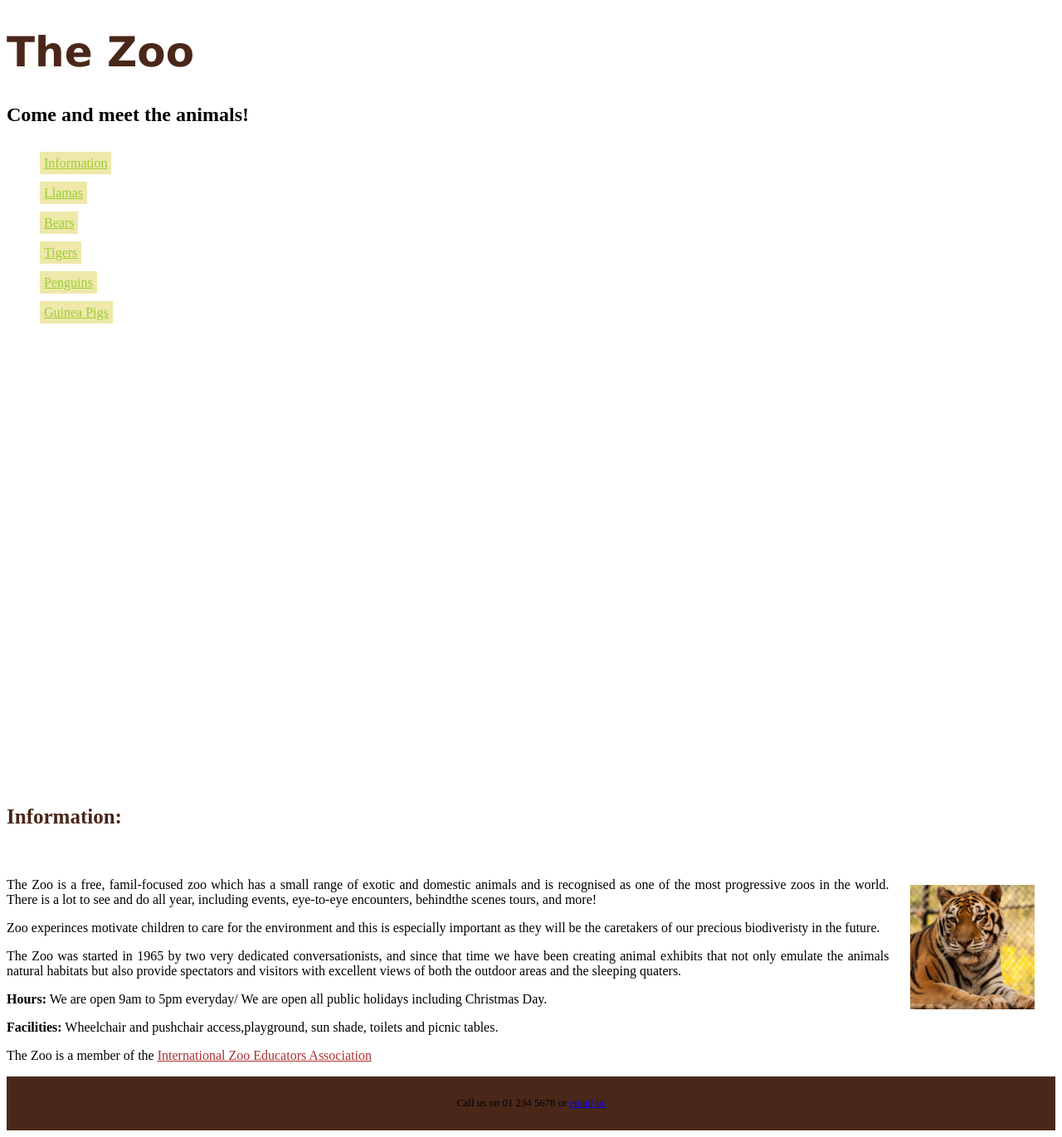
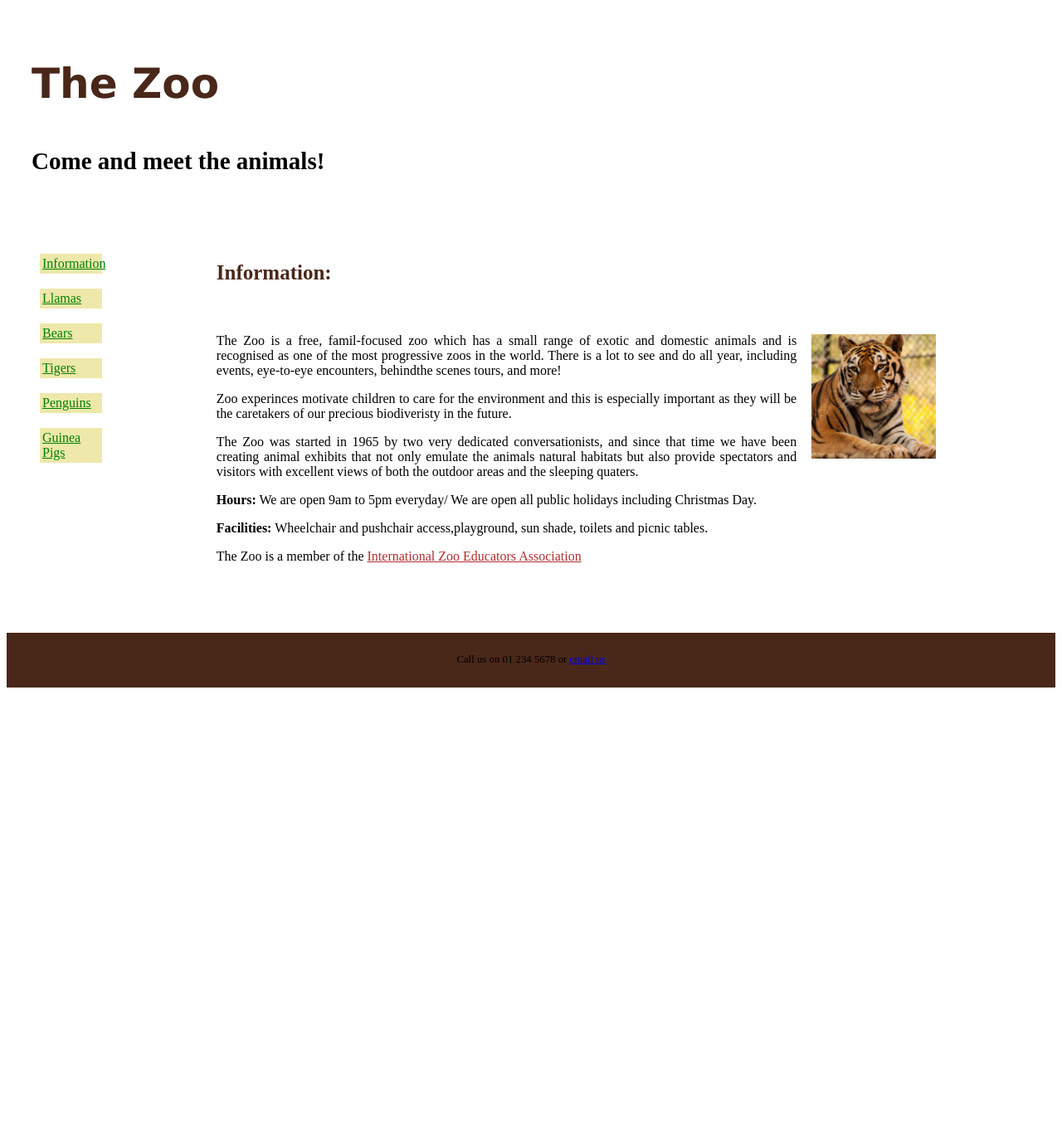
Before and after one commit to DewaynePettyII/The_Zoo, a PHP site: page / in a window 1280 px wide. Shown: the whole page at 83% size. After the commit the page ends 829 px from the top, so only its background shows below. Run offline with PHP 8.4, Linux system fonts and the light colour scheme.

Commit message:
menu align

```diff
--- a/thezoo.css
+++ b/thezoo.css
@@ -28,16 +28,10 @@ article{
 }
 nav{
     float: left;
-    padding-bottom: 45%;
+    padding-bottom: 15%;
     text-align: left;
-    width: 100%;
+    width: 20%;
     overflow: auto;
-}
-.navbar a{
-    width: 25%;
-    color: yellowgreen;
-    padding: 5px;
-    text-align: center;
 }
 nav ul{
     list-style-type: none;
@@ -57,3 +51,18 @@ img{
     box-sizing: border-box;
     width: 100px;
 }
+
+article{
+    float: left;
+    width: 70%
+}
+li a {
+    display: block;
+    width: 75px;
+}
+header {
+    padding: 30px;
+    text-align: left;
+    font-size: 35px;
+    color: black;
+  }
--- a/thezoo.html
+++ b/thezoo.html
@@ -1,63 +1,81 @@
 <!DOCTYPE html>
 <html>
+
 <head>
     <title>The Zoo</title>
     <link rel="stylesheet" href="thezoo.css">
 </head>
 
-    <body><h1>
-        The Zoo
-    </h1>
-    <h2>Come and meet the animals!</h2>
+<body>
+    <header>
+        <h1>The Zoo</h1>
+        <h5>Come and meet the animals!</h5>
+    </header>
 
     <section>
-            <nav class="navbar">
+        <nav>
             <ul>
-                <li class="class-div" >
-                    <a href=""class="class-zoo">Information</a>
+                <li>
+                    <a href="" class="class-zoo">Information</a>
                 </li>
                 <br>
                 <li class="class-div">
-                     <a href="https://en.wikipedia.org/wiki/Llama"class="class-zoo">Llamas</a>
+                    <a href="https://en.wikipedia.org/wiki/Llama" class="class-zoo">Llamas</a>
                 </li>
                 <br>
                 <li id="id-2">
-                    <a href="https://en.wikipedia.org/wiki/Bear"class="class-zoo">Bears</a>
+                    <a href="https://en.wikipedia.org/wiki/Bear" class="class-zoo">Bears</a>
                 </li>
                 <br>
                 <li id="id-3">
-                     <a href="https://en.wikipedia.org/wiki/Tiger"class="class-zoo">Tigers</a>
+                    <a href="https://en.wikipedia.org/wiki/Tiger" class="class-zoo">Tigers</a>
                 </li>
                 <br>
-                <li id="id-4" >
-                     <a href="https://en.wikipedia.org/wiki/Penguin"class="class-zoo">Penguins</a>
+                <li id="id-4">
+                    <a href="https://en.wikipedia.org/wiki/Penguin" class="class-zoo">Penguins</a>
                 </li>
                 <br>
                 <li id="id-5">
-                     <a href="https://en.wikipedia.org/wiki/Guinea_pig"class="class-zoo">Guinea Pigs</a>
+                    <a href="https://en.wikipedia.org/wiki/Guinea_pig" class="class-zoo">Guinea Pigs</a>
                 </li>
             </ul>
-                </nav>
         </nav>
 
         <article>
             <h3>Information:</h3><br>
             <img src="tiger.jpg" title="Tiger" alt="Tiger Image" width="150" height="150">
-            <p>The Zoo is a free, famil-focused zoo which has a small range of exotic and domestic animals and is recognised as one of the most progressive zoos in the world. There is a lot to see and do all year, including events, eye-to-eye encounters, behindthe scenes tours, and more!</p>
+            <p>The Zoo is a free, famil-focused zoo which has a small range of exotic and domestic animals and
+                is
+                recognised as one of the most progressive zoos in the world. There is a lot to see and do all
+                year,
+                including events, eye-to-eye encounters, behindthe scenes tours, and more!</p>
 
 
 
-            <p>Zoo experinces motivate children to care for the environment and this is especially important as they will be the caretakers of our precious biodiveristy in the future.</p>
+            <p>Zoo experinces motivate children to care for the environment and this is especially important as
+                they
+                will be the caretakers of our precious biodiveristy in the future.</p>
 
-            <p>The Zoo was started in 1965 by two very dedicated conversationists, and since that time we have been creating animal exhibits that not only emulate the animals natural habitats but also provide spectators and visitors with excellent views of both the outdoor areas and the sleeping quaters.</p>
+            <p>The Zoo was started in 1965 by two very dedicated conversationists, and since that time we have
+                been
+                creating animal exhibits that not only emulate the animals natural habitats but also provide
+                spectators
+                and visitors with excellent views of both the outdoor areas and the sleeping quaters.</p>
 
-            <p><strong>Hours:</strong> We are open 9am to 5pm everyday/ We are open all public holidays including Christmas Day.</p>
+            <p><strong>Hours:</strong> We are open 9am to 5pm everyday/ We are open all public holidays
+                including
+                Christmas Day.</p>
 
-            <p><strong>Facilities:</strong> Wheelchair and pushchair access,playground, sun shade, toilets and picnic tables.</p>
+            <p><strong>Facilities:</strong> Wheelchair and pushchair access,playground, sun shade, toilets and
+                picnic
+                tables.</p>
 
-            <p>The Zoo is a member of the <a href="http://izea.net/" id="id-zoo">International Zoo Educators Association</a></p>
+            <p>The Zoo is a member of the <a href="http://izea.net/" id="id-zoo">International Zoo Educators
+                    Association</a></p>
         </article>
     </section>
-    <footer>Call us on 01 234 5678 or <a href="https://mail.google.com/mail/u/1/?tab=im#inbox">email us</a></footer>
+    <footer>Call us on 01 234 5678 or <a href="https://mail.google.com/mail/u/1/?tab=im#inbox">email us</a>
+    </footer>
 </body>
+
 </html>
```
Lines whose indentation alone changed are shown as unchanged.
